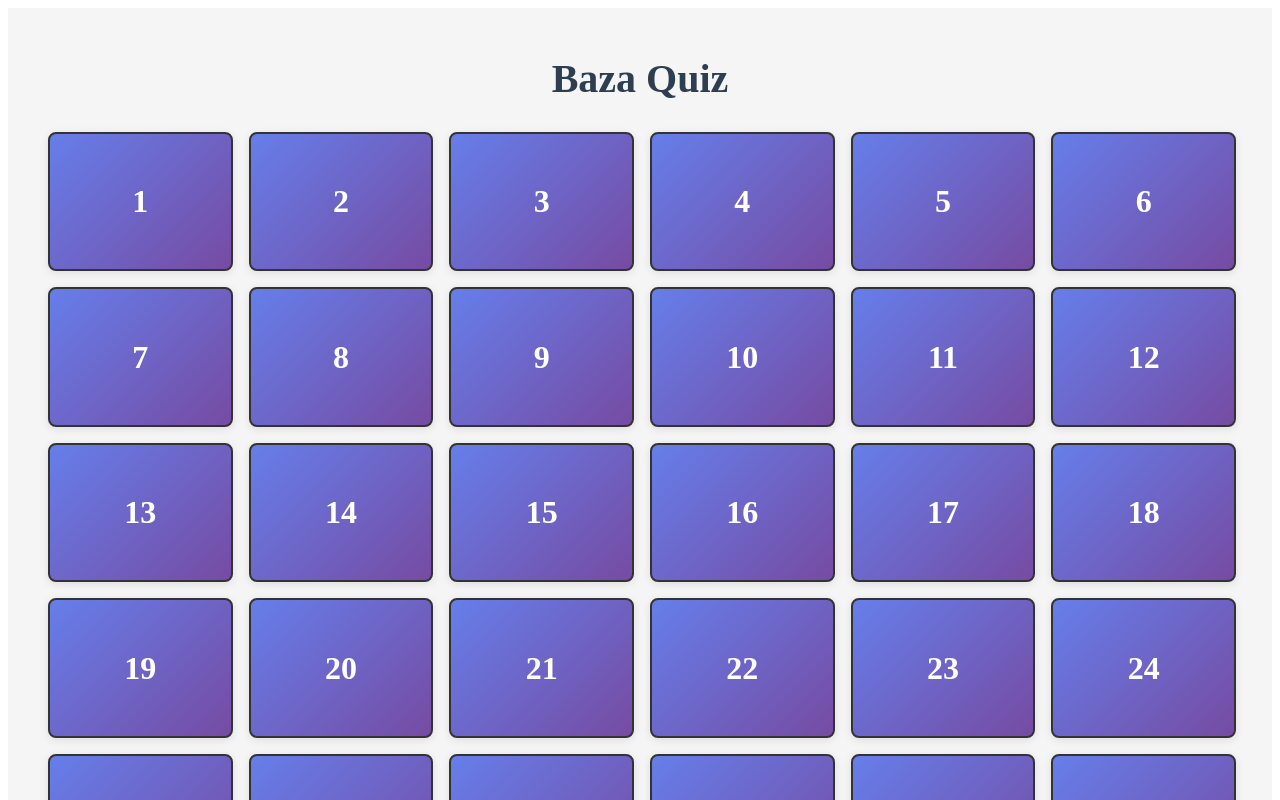
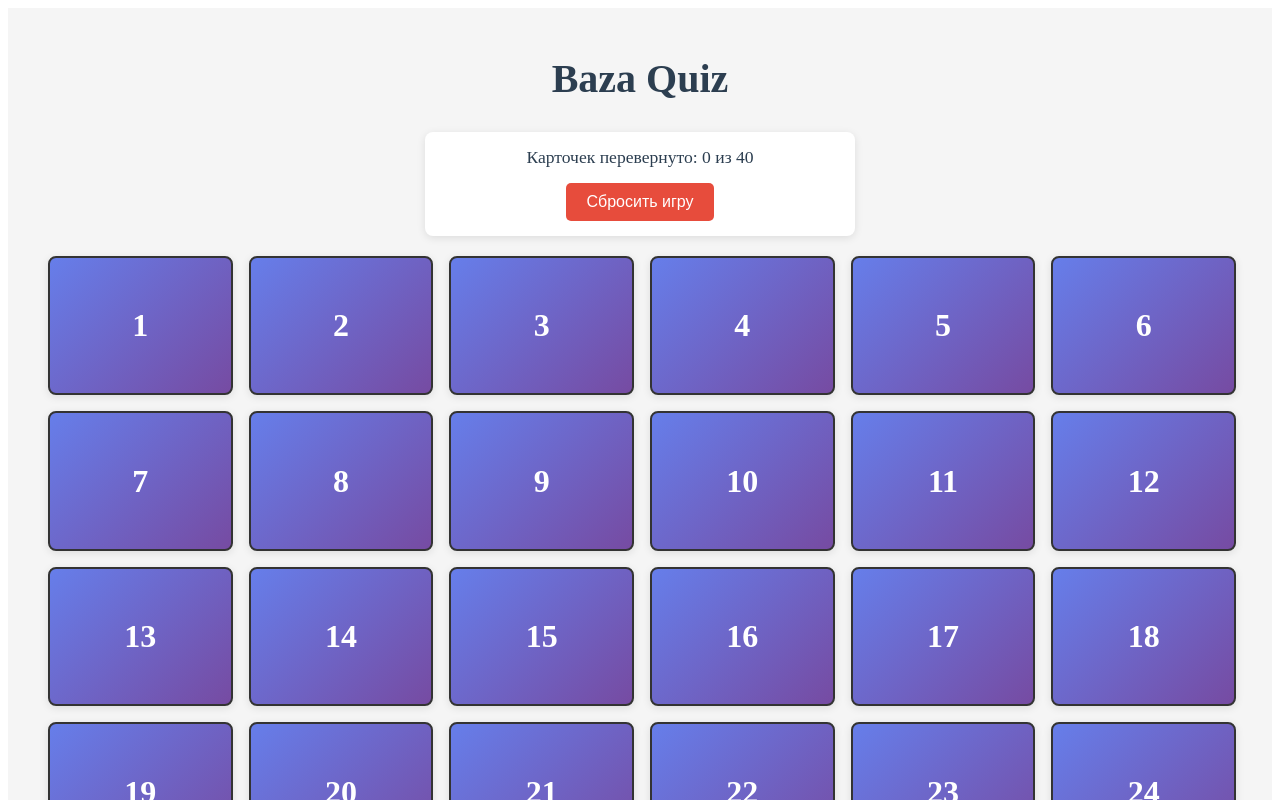
Before and after one commit to Qbic007/baza-quiz, a Vue app: page / in a window 1280 px wide. Shown: the top 800 px of the page. Built offline with nearby package versions, Linux system fonts and the light colour scheme; the HTML template or start-up script is replaced by a standard one.

Commit message:
Add game state management with Pinia store and localStorage persistence

```diff
--- a/src/App.vue
+++ b/src/App.vue
@@ -1,5 +1,15 @@
 <script setup lang="ts">
+import { onMounted } from 'vue'
 import QuizCard from './components/Card.vue'
+import { useGameStore } from '@/stores/game'
+
+// Store
+const gameStore = useGameStore()
+
+// Инициализируем игру при загрузке компонента
+onMounted(() => {
+  gameStore.initializeGame()
+})
 
 // Создаем массив из 40 элементов для сетки 8x5
 const cards = Array.from({ length: 40 }, (_, index) => index + 1)
@@ -8,6 +18,15 @@ const cards = Array.from({ length: 40 }, (_, index) => index + 1)
 <template>
   <div class="app">
     <h1>Baza Quiz</h1>
+
+    <!-- Информация о состоянии игры -->
+    <div class="game-info" v-if="gameStore.isGameStarted">
+      <p>
+        Карточек перевернуто: {{ gameStore.flippedCardsCount }} из {{ gameStore.totalCardsCount }}
+      </p>
+      <button @click="gameStore.resetGame" class="reset-btn">Сбросить игру</button>
+    </div>
+
     <div class="grid-container">
       <div v-for="card in cards" :key="card" class="grid-item">
         <QuizCard :card-number="card" />
@@ -28,6 +47,38 @@ h1 {
   color: #2c3e50;
   margin-bottom: 30px;
   font-size: 2.5rem;
+}
+
+.game-info {
+  margin-bottom: 20px;
+  padding: 15px;
+  background-color: #fff;
+  border-radius: 8px;
+  box-shadow: 0 2px 8px rgba(0, 0, 0, 0.1);
+  max-width: 400px;
+  margin-left: auto;
+  margin-right: auto;
+}
+
+.game-info p {
+  margin: 0 0 15px 0;
+  font-size: 1.1rem;
+  color: #2c3e50;
+}
+
+.reset-btn {
+  background-color: #e74c3c;
+  color: white;
+  border: none;
+  padding: 10px 20px;
+  border-radius: 5px;
+  cursor: pointer;
+  font-size: 1rem;
+  transition: background-color 0.2s;
+}
+
+.reset-btn:hover {
+  background-color: #c0392b;
 }
 
 .grid-container {
--- a/src/components/Card.vue
+++ b/src/components/Card.vue
@@ -1,6 +1,6 @@
 <template>
   <div class="card" @click="toggleCard" @mousedown="onMouseDown">
-    <div class="card-inner" :class="{ 'is-flipped': isFlipped }">
+    <div class="card-inner" :class="{ 'is-flipped': card?.isFlipped }">
       <!-- Рубашка карточки -->
       <div class="card-face card-back">
         <div class="card-content">
@@ -12,8 +12,8 @@
       <div class="card-face card-front">
         <div class="card-content">
           <h3>Вопрос {{ props.cardNumber }}</h3>
-          <p>Состояние: {{ isFlipped ? 'Перевернута' : 'Не перевернута' }}</p>
-          <p>Здесь будет содержимое вопроса</p>
+          <p>{{ card?.content || 'Загрузка...' }}</p>
+          <p>Состояние: {{ card?.isFlipped ? 'Перевернута' : 'Не перевернута' }}</p>
         </div>
       </div>
     </div>
@@ -21,7 +21,8 @@
 </template>
 
 <script setup lang="ts">
-import { ref } from 'vue'
+import { computed } from 'vue'
+import { useGameStore } from '@/stores/game'
 
 // Респонсивный компонент карточки с соотношением сторон 4:3
 defineOptions({
@@ -35,13 +36,16 @@ interface Props {
 
 const props = defineProps<Props>()
 
-// Состояние карточки
-const isFlipped = ref(false)
+// Store
+const gameStore = useGameStore()
+
+// Получаем данные карточки из store
+const card = computed(() => gameStore.getCard(props.cardNumber))
 
 // Функция переворота карточки
 const toggleCard = () => {
   console.log(`Карточка ${props.cardNumber} кликнута!`)
-  isFlipped.value = !isFlipped.value
+  gameStore.flipCard(props.cardNumber)
 }
 
 // Дополнительная отладка
--- /dev/null
+++ b/src/services/storage.ts
@@ -0,0 +1,56 @@
+import type { GameState, Card } from '@/types/card'
+
+const STORAGE_KEY = 'baza-quiz-game-state'
+
+// Создание начального состояния игры
+export function createInitialGameState(): GameState {
+  const cards: Card[] = Array.from({ length: 40 }, (_, index) => ({
+    id: index + 1,
+    content: `Вопрос ${index + 1}`,
+    isFlipped: false,
+  }))
+
+  return {
+    cards,
+    createdAt: Date.now(),
+    lastPlayed: Date.now(),
+  }
+}
+
+// Сохранение состояния в localStorage
+export function saveGameState(state: GameState): void {
+  try {
+    localStorage.setItem(STORAGE_KEY, JSON.stringify(state))
+  } catch (error) {
+    console.error('Ошибка сохранения состояния игры:', error)
+  }
+}
+
+// Загрузка состояния из localStorage
+export function loadGameState(): GameState | null {
+  try {
+    const stored = localStorage.getItem(STORAGE_KEY)
+    if (!stored) return null
+
+    const state = JSON.parse(stored) as GameState
+
+    // Проверяем валидность данных
+    if (!state.cards || !Array.isArray(state.cards) || state.cards.length !== 40) {
+      return null
+    }
+
+    return state
+  } catch (error) {
+    console.error('Ошибка загрузки состояния игры:', error)
+    return null
+  }
+}
+
+// Очистка состояния игры
+export function clearGameState(): void {
+  try {
+    localStorage.removeItem(STORAGE_KEY)
+  } catch (error) {
+    console.error('Ошибка очистки состояния игры:', error)
+  }
+}
--- /dev/null
+++ b/src/stores/game.ts
@@ -0,0 +1,92 @@
+import { defineStore } from 'pinia'
+import { ref, computed } from 'vue'
+import type { Card, GameState } from '@/types/card'
+import { createInitialGameState, saveGameState, loadGameState } from '@/services/storage'
+
+export const useGameStore = defineStore('game', () => {
+  // Состояние
+  const cards = ref<Card[]>([])
+  const createdAt = ref<number>(0)
+  const lastPlayed = ref<number>(0)
+
+  // Геттеры
+  const isGameStarted = computed(() => cards.value.length > 0)
+  const flippedCardsCount = computed(() => cards.value.filter((card) => card.isFlipped).length)
+  const totalCardsCount = computed(() => cards.value.length)
+
+  // Действия
+  function initializeGame() {
+    console.log('Инициализация игры...')
+
+    // Пытаемся загрузить существующее состояние
+    const savedState = loadGameState()
+
+    if (savedState) {
+      console.log('Загружено сохраненное состояние игры')
+      cards.value = savedState.cards
+      createdAt.value = savedState.createdAt
+      lastPlayed.value = savedState.lastPlayed
+    } else {
+      console.log('Создание нового состояния игры')
+      // Создаем новое состояние
+      const initialState = createInitialGameState()
+      cards.value = initialState.cards
+      createdAt.value = initialState.createdAt
+      lastPlayed.value = initialState.lastPlayed
+
+      // Сохраняем в localStorage
+      saveGameState(initialState)
+    }
+  }
+
+  function flipCard(cardId: number) {
+    const card = cards.value.find((c) => c.id === cardId)
+    if (card) {
+      card.isFlipped = !card.isFlipped
+      lastPlayed.value = Date.now()
+
+      // Сохраняем обновленное состояние
+      const currentState: GameState = {
+        cards: cards.value,
+        createdAt: createdAt.value,
+        lastPlayed: lastPlayed.value,
+      }
+      saveGameState(currentState)
+
+      console.log(`Карточка ${cardId} ${card.isFlipped ? 'перевернута' : 'возвращена'}`)
+    }
+  }
+
+  function resetGame() {
+    console.log('Сброс игры')
+    const initialState = createInitialGameState()
+    cards.value = initialState.cards
+    createdAt.value = initialState.createdAt
+    lastPlayed.value = initialState.lastPlayed
+
+    // Сохраняем новое состояние
+    saveGameState(initialState)
+  }
+
+  function getCard(cardId: number): Card | undefined {
+    return cards.value.find((c) => c.id === cardId)
+  }
+
+  return {
+    // Состояние
+    cards,
+    createdAt,
+    lastPlayed,
+
+    // Геттеры
+    isGameStarted,
+    flippedCardsCount,
+    totalCardsCount,
+
+    // Действия
+    initializeGame,
+    flipCard,
+    resetGame,
+    getCard,
+  }
+})
--- /dev/null
+++ b/src/types/card.ts
@@ -0,0 +1,19 @@
+// Тип для отдельной карточки
+export interface Card {
+  id: number
+  content: string
+  isFlipped: boolean
+}
+
+// Тип для состояния игры
+export interface GameState {
+  cards: Card[]
+  createdAt: number
+  lastPlayed: number
+}
+
+// Тип для создания новой карточки
+export interface CreateCardData {
+  id: number
+  content: string
+}
```
